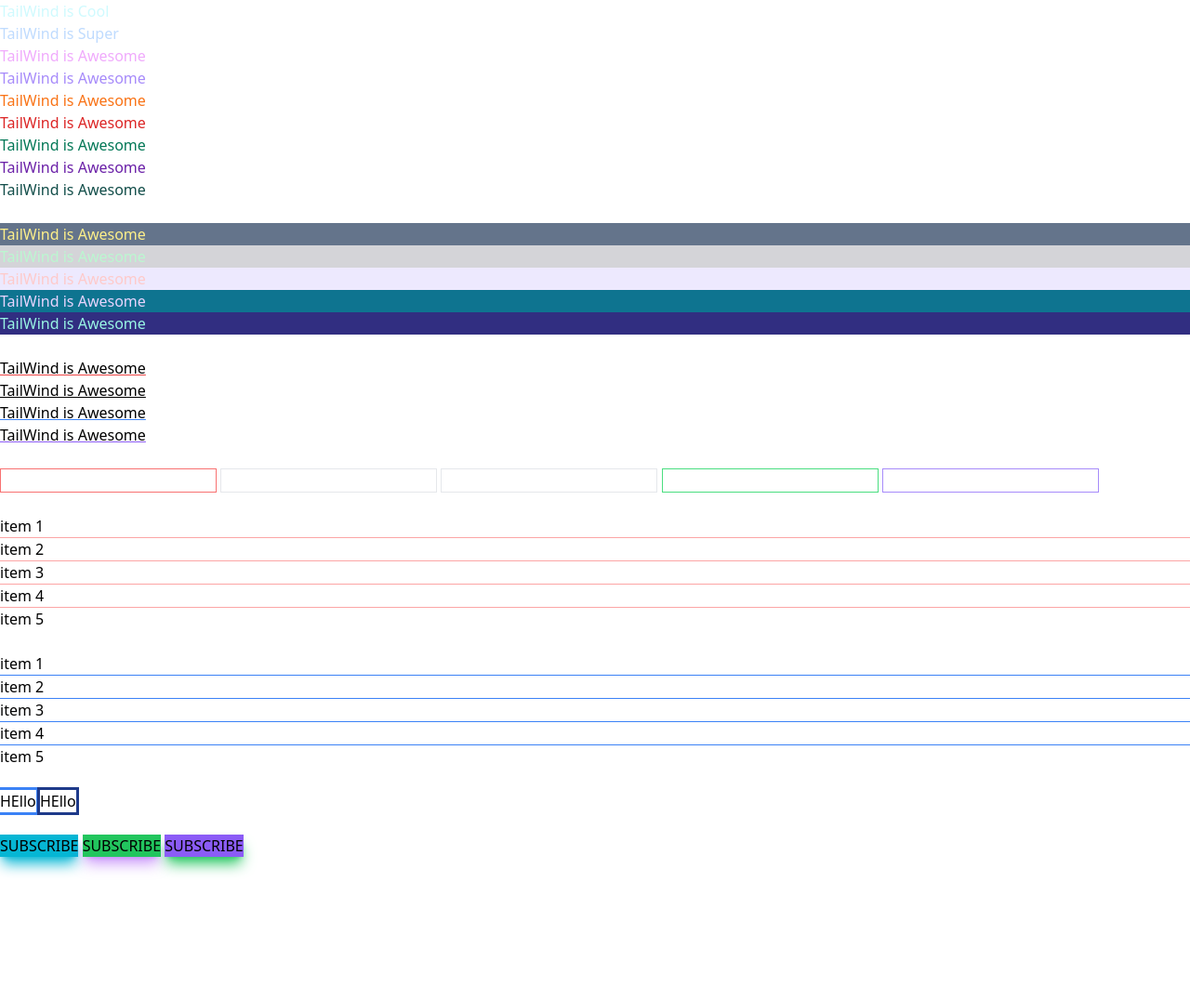
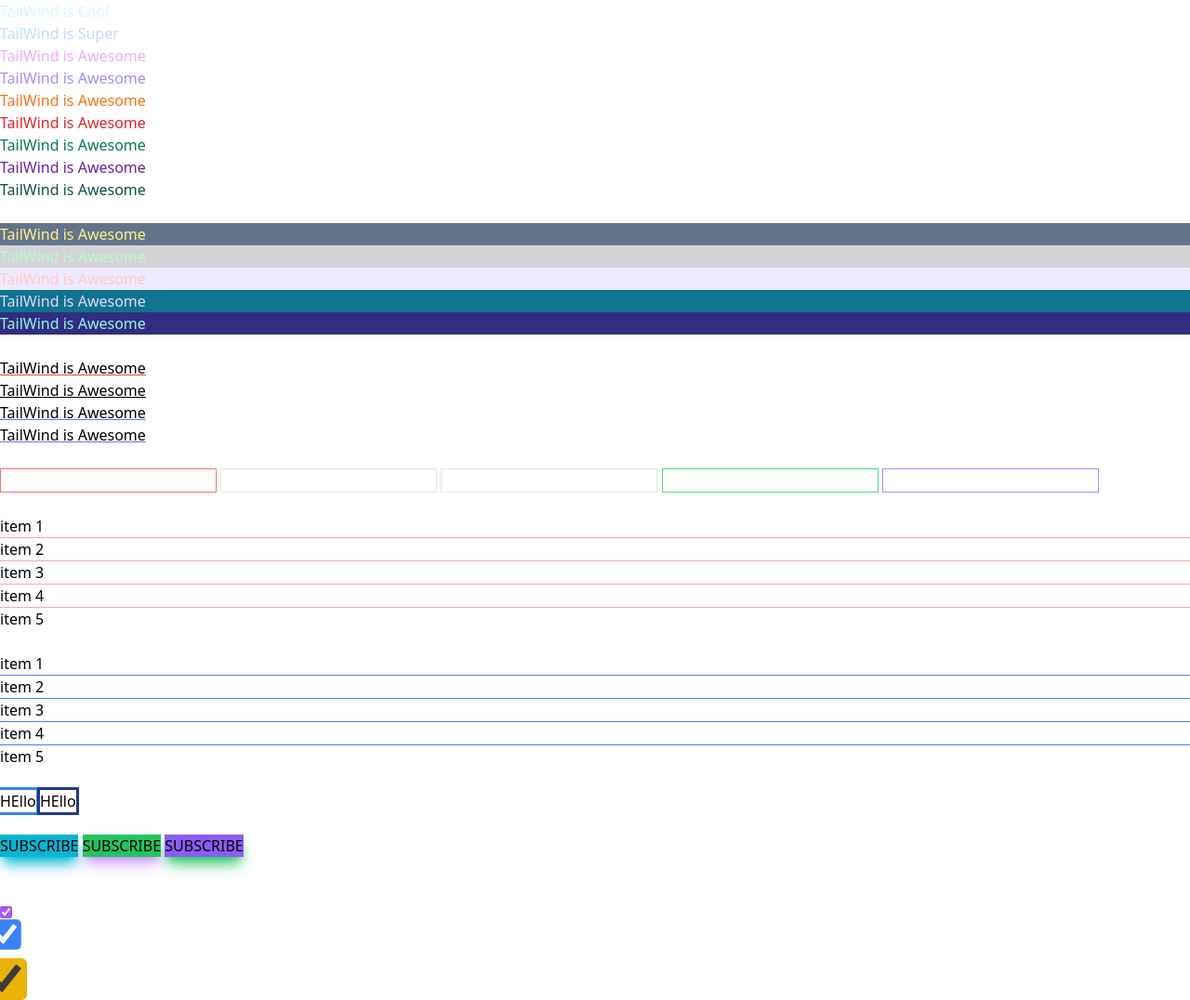
Before and after one commit to Rbravolibtech/Tailwind-Colors, a plain HTML site: page index.html in a window 1280 px wide. Shown: the whole page at 93% size. Before the commit the page ends 970 px from the top, so only its background shows below. Drawn offline with nearby package versions, Linux system fonts and the light colour scheme.

Commit message:
checkbox
added checkbox and size with different colors

```diff
--- a/index.html
+++ b/index.html
@@ -82,7 +82,13 @@
     <br>
     <!-- Accent Colors -->
 
+    <input type="checkbox" class="accent-purple-500" checked/>
+    <br>
+    <input type="checkbox" class="accent-blue-500" checked style="transform: scale(2.5);"/>
+    <br>
+    <br>
 
+    <input type="checkbox" class="accent-yellow-500" checked style="transform: scale(3.5);"/>
 
     <!-- Arbitrary Colors -->
   </body>
```
